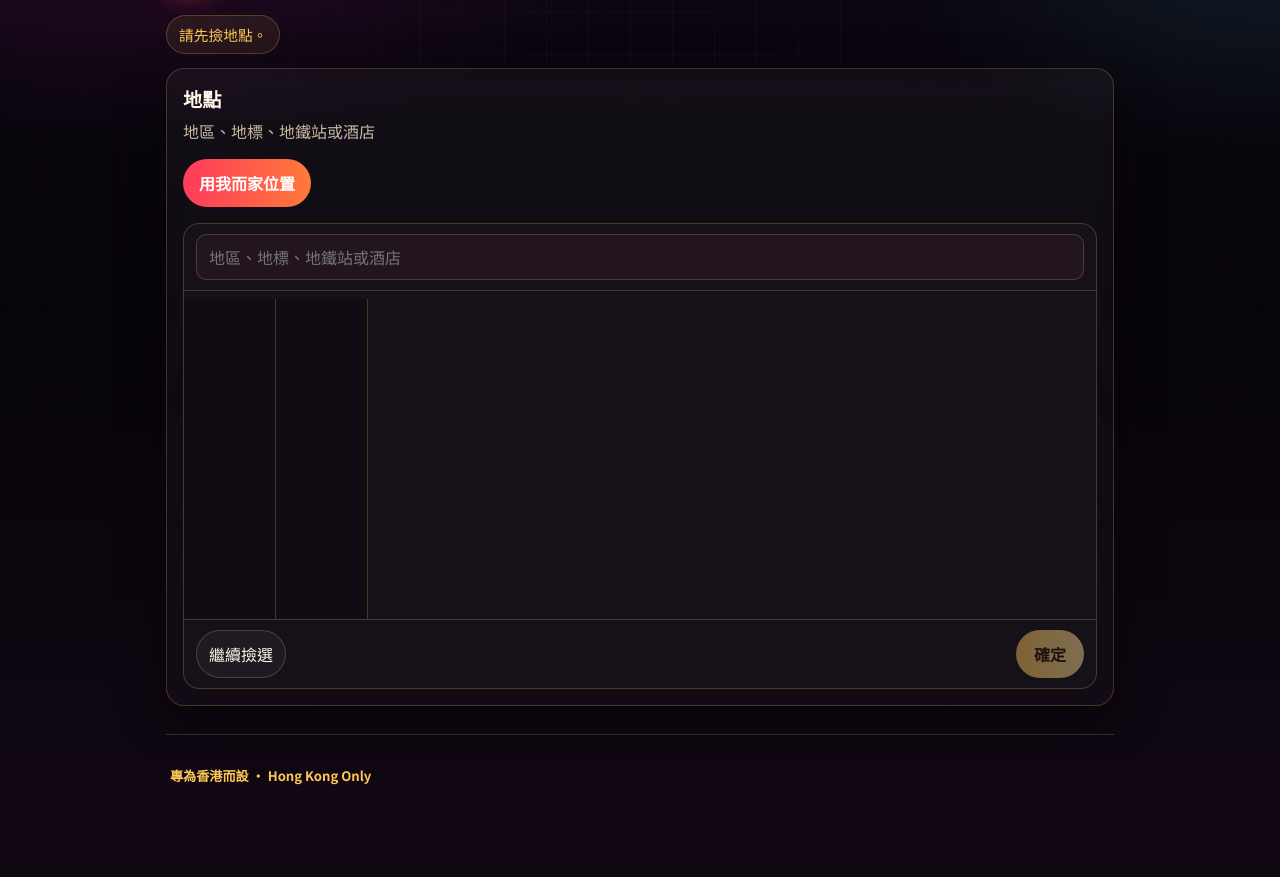
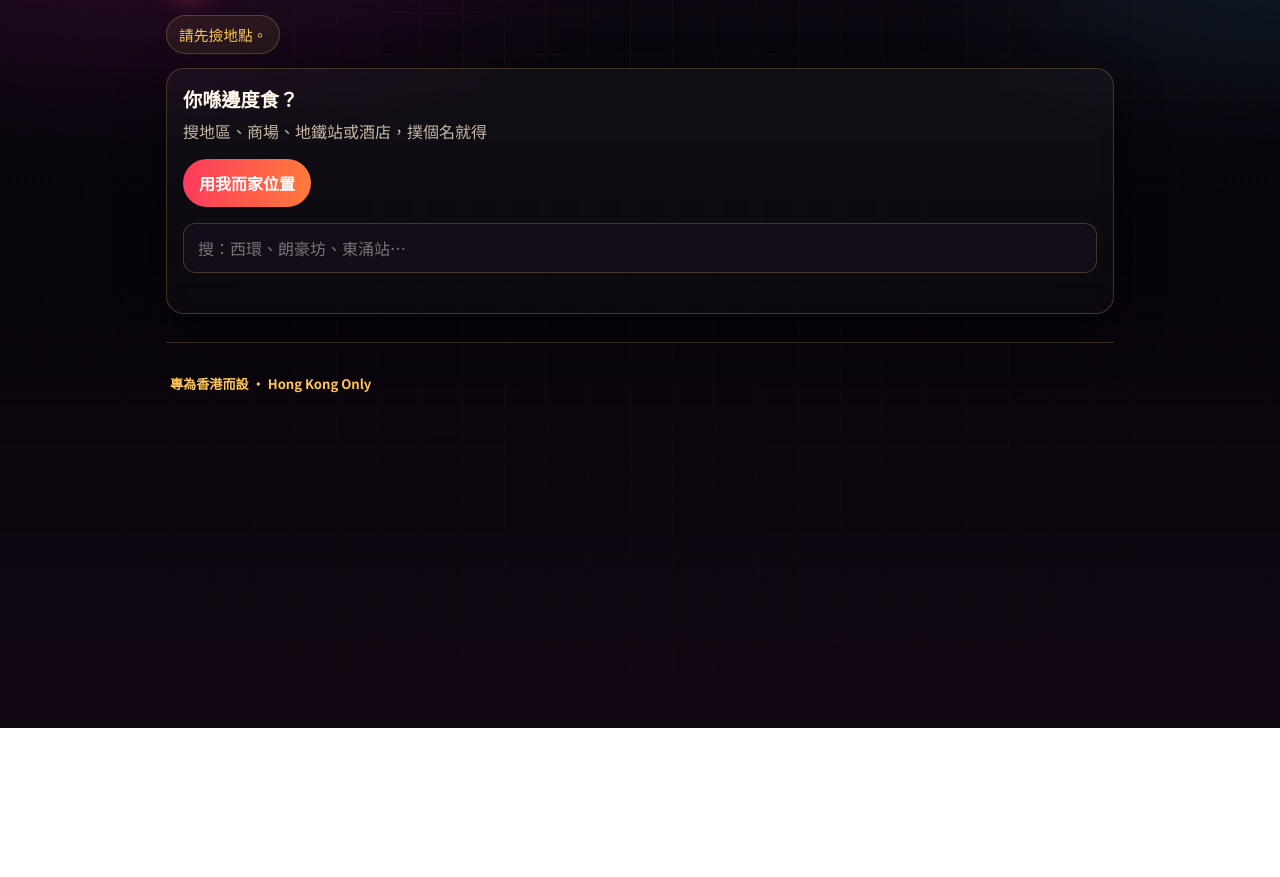
Before and after one commit to jeffchan0726/hk-sik-roulette, a plain HTML site: page index.html in a window 1280 px wide. Shown: the part 72-949 px from the top of the page. After the commit the page ends 800 px from the top, so only its background shows below. Drawn offline with Linux system fonts and the light colour scheme.

Commit message:
Simple place name picker, not OpenRice layout

```diff
--- a/index.html
+++ b/index.html
@@ -7,27 +7,24 @@
   <title>香港搜食輪盤</title>
   <link href="https://fonts.googleapis.com/css2?family=Noto+Sans+TC:wght@400;700;900&display=swap" rel="stylesheet" />
   <link rel="stylesheet" href="css/style.css" />
-  <link rel="stylesheet" href="css/picker.css" />
+  <link rel="stylesheet" href="css/places.css" />
 </head>
 <body>
-  <div class="bg-grid" aria-hidden="true"></div>
+  <div class="bg-grid"></div>
   <div class="app">
     <header class="topbar">
-      <div class="brand"><div class="logo">食</div><div><h1 id="titleText">香港搜食輪盤</h1><p class="tagline" id="tagline">撿地點之後交俶輪盤 · OpenRice</p></div></div>
+      <div class="brand"><div class="logo">食</div><div><h1 id="titleText">香港搜食輪盤</h1><p class="tagline" id="tagline">撿地點之後交俶輪盤</p></div></div>
       <div class="top-actions"><button class="chip active" id="btnZh" type="button">繁</button><button class="chip" id="btnEn" type="button">EN</button><button class="chip" id="btnSound" type="button">音效開</button></div>
     </header>
-    <div id="hkBanner" class="banner" role="status"></div>
+    <div id="hkBanner" class="banner"></div>
     <div id="statusPill" class="status-pill">請先撿地點。</div>
     <section id="viewDistrict" class="view active card">
-      <h2>地點</h2>
-      <p class="lead" id="pickHint">地區、地標、地鐵站或酒店</p>
+      <h2>你喺邊度食？</h2>
+      <p class="lead" id="pickHint">搜地區、商場、地鐵站或酒店，撲個名就得</p>
       <div class="geo-row"><button class="btn primary" id="btnGeo" type="button">用我而家位置</button></div>
-      <div class="or-picker">
-        <label class="or-search"><input id="placeSearch" type="search" placeholder="地區、地標、地鐵站或酒店" autocomplete="off" /></label>
-        <div class="or-chips" id="placeChips"></div>
-        <div class="or-body"><nav class="or-side" id="placeCats"></nav><nav class="or-side or-sub" id="placeRegions"></nav><div class="or-list" id="placeList"></div></div>
-        <div class="or-foot"><button class="btn" id="btnClearPlace" type="button">繼續撿選</button><button class="btn gold" id="btnConfirmPlace" type="button" disabled>確定</button></div>
-      </div>
+      <input id="placeSearch" class="place-search" type="search" placeholder="搜：西環、朗豪坊、東涌站…" autocomplete="off" />
+      <div class="place-filters" id="placeFilters"></div>
+      <div id="placeMount"></div>
     </section>
     <section id="viewWheels" class="view">
       <div class="wheels two">
```
